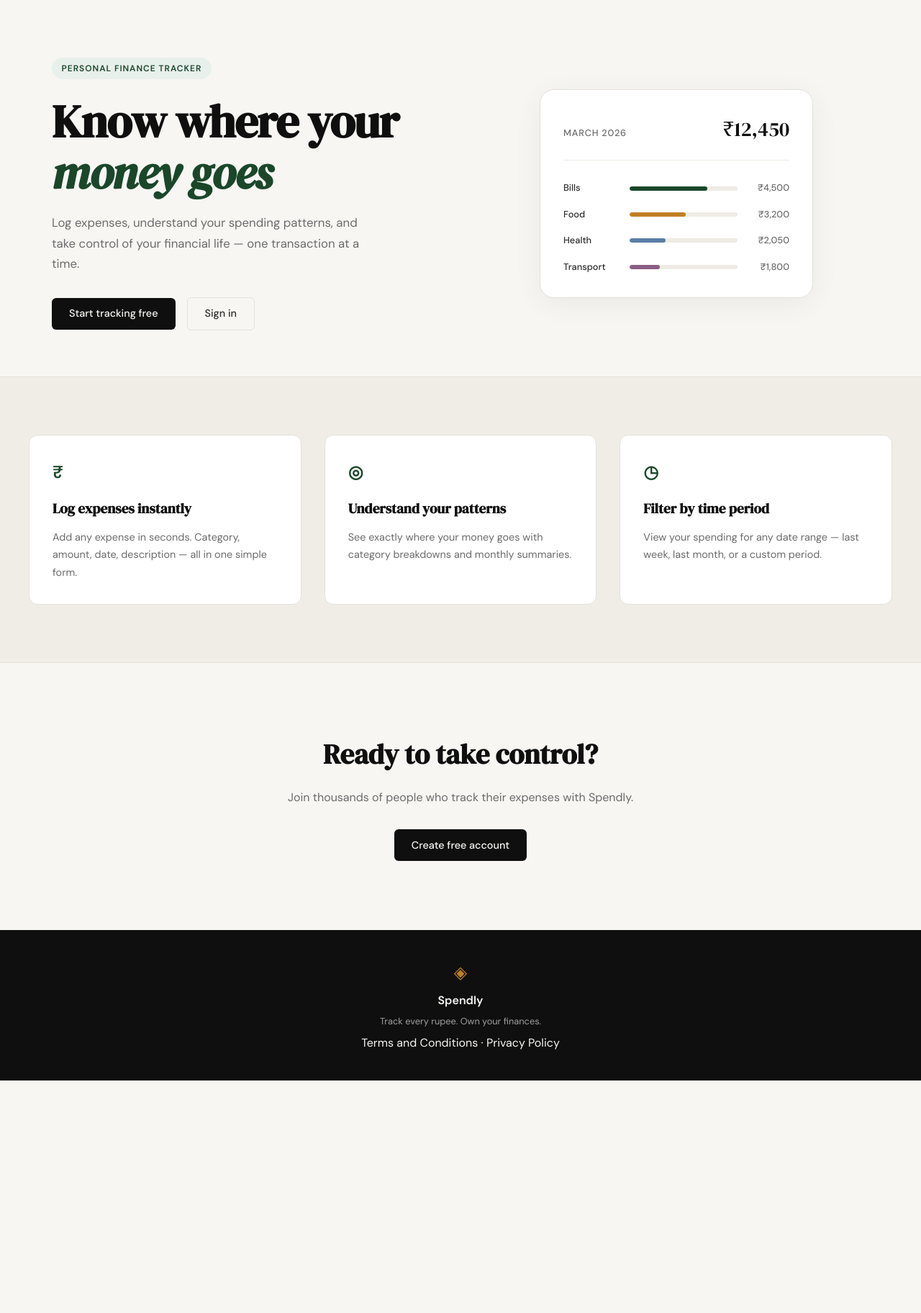
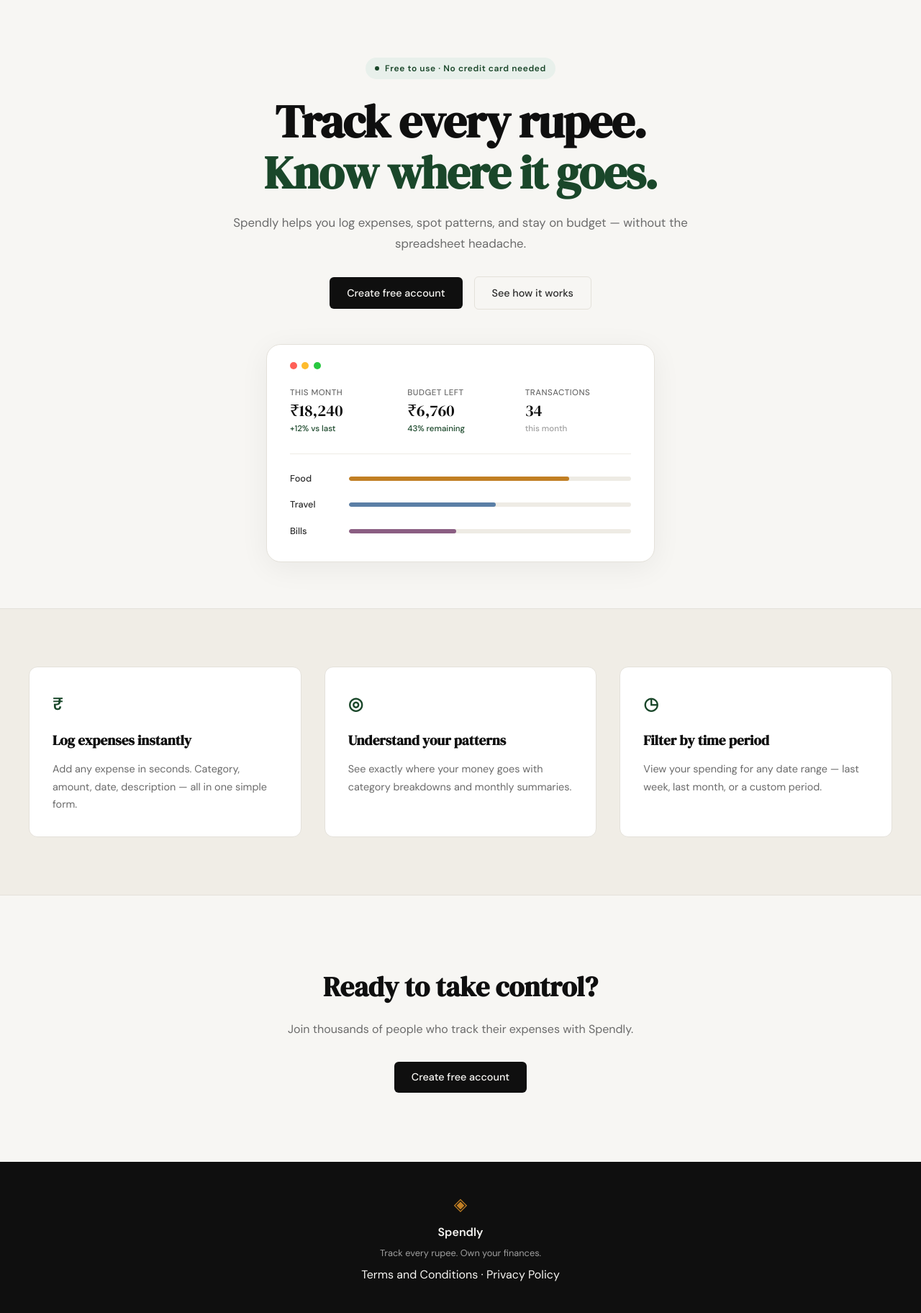
Before and after one commit to kushparuthi33/spendly, a Flask app: page / in a window 1280 px wide. Shown: the part 61-1885 px from the top of the page at 72% size. Before the commit the page ends 1562 px from the top, so only its background shows below. Run offline with Flask 3, Linux system fonts and the light colour scheme.

Commit message:
landing : redesign hero section to match mockup

```diff
--- a/app.py
+++ b/app.py
@@ -31,6 +31,11 @@
     return render_template("terms.html")
 
 
+@app.route("/privacy")
+def privacy():
+    return render_template("privacy.html")
+
+
 @app.route("/logout")
 def logout():
     return "Logout — coming in Step 3"
--- a/static/css/style.css
+++ b/static/css/style.css
@@ -125,25 +125,39 @@
 
 .hero {
     padding: 5rem 2rem 4rem;
-    display: grid;
-    grid-template-columns: 1fr 1fr;
-    gap: 4rem;
+    display: flex;
+    flex-direction: column;
     align-items: center;
+    text-align: center;
+    gap: 3rem;
     max-width: var(--max-width);
     margin: 0 auto;
 }
 
+.hero-text {
+    max-width: 640px;
+}
+
 .hero-badge {
-    display: inline-block;
+    display: inline-flex;
+    align-items: center;
+    gap: 0.5rem;
     background: var(--accent-light);
     color: var(--accent);
     font-size: 0.75rem;
     font-weight: 600;
-    letter-spacing: 0.08em;
-    text-transform: uppercase;
+    letter-spacing: 0.05em;
     padding: 0.35rem 0.85rem;
     border-radius: 999px;
     margin-bottom: 1.5rem;
+}
+
+.hero-badge-dot {
+    width: 6px;
+    height: 6px;
+    background: var(--accent);
+    border-radius: 50%;
+    flex-shrink: 0;
 }
 
 .hero-title {
@@ -155,8 +169,8 @@
     margin-bottom: 1.25rem;
 }
 
-.hero-title em {
-    font-style: italic;
+.hero-title-accent {
+    display: block;
     color: var(--accent);
 }
 
@@ -164,7 +178,6 @@
     font-size: 1.05rem;
     color: var(--ink-muted);
     line-height: 1.7;
-    max-width: 460px;
     margin-bottom: 2rem;
 }
 
@@ -172,6 +185,7 @@
     display: flex;
     gap: 1rem;
     align-items: center;
+    justify-content: center;
 }
 
 /* ------------------------------------------------------------------ */
@@ -181,46 +195,79 @@
 .hero-visual {
     display: flex;
     justify-content: center;
+    width: 100%;
 }
 
 .mock-card {
     background: var(--paper-card);
     border: 1px solid var(--border);
     border-radius: var(--radius-lg);
-    padding: 2rem;
+    padding: 1.5rem 2rem 2rem;
     width: 100%;
-    max-width: 380px;
+    max-width: 540px;
     box-shadow: 0 8px 40px rgba(0,0,0,0.06);
 }
 
-.mock-card-header {
+.mock-window-dots {
     display: flex;
-    justify-content: space-between;
-    align-items: baseline;
-    margin-bottom: 1.75rem;
-    padding-bottom: 1.25rem;
+    gap: 0.4rem;
+    margin-bottom: 1.5rem;
+}
+
+.dot {
+    width: 10px;
+    height: 10px;
+    border-radius: 50%;
+}
+
+.dot-red    { background: #ff5f57; }
+.dot-yellow { background: #febc2e; }
+.dot-green-win { background: #28c840; }
+
+.mock-stats {
+    display: grid;
+    grid-template-columns: repeat(3, 1fr);
+    gap: 1rem;
+    margin-bottom: 1.5rem;
+    padding-bottom: 1.5rem;
     border-bottom: 1px solid var(--border-soft);
 }
 
-.mock-label {
-    font-size: 0.8rem;
+.mock-stat {
+    display: flex;
+    flex-direction: column;
+    gap: 0.15rem;
+    text-align: left;
+}
+
+.mock-stat-label {
+    font-size: 0.72rem;
     font-weight: 500;
     color: var(--ink-muted);
     text-transform: uppercase;
-    letter-spacing: 0.06em;
+    letter-spacing: 0.04em;
 }
 
-.mock-total {
+.mock-stat-value {
     font-family: var(--font-display);
-    font-size: 1.75rem;
+    font-size: 1.4rem;
     color: var(--ink);
+    line-height: 1.2;
 }
+
+.mock-stat-sub {
+    font-size: 0.72rem;
+    font-weight: 500;
+}
+
+.mock-stat-sub.positive { color: var(--accent); }
+.mock-stat-sub.neutral  { color: var(--ink-faint); }
 
 .mock-bars { display: flex; flex-direction: column; gap: 1rem; }
 
 .mock-bar-row {
     display: grid;
-    grid-template-columns: 80px 1fr 60px;
+    grid-template-columns: 70px 1fr;
     align-items: center;
     gap: 0.75rem;
 }
@@ -229,6 +276,7 @@
     font-size: 0.8rem;
     font-weight: 500;
     color: var(--ink-soft);
+    text-align: left;
 }
 
 .mock-bar-track {
@@ -248,13 +296,6 @@
 .mock-bar-2 { background: var(--accent-2); }
 .mock-bar-3 { background: #5b7fa6; }
 .mock-bar-4 { background: #8b5e83; }
-
-.mock-amt {
-    font-size: 0.8rem;
-    font-weight: 500;
-    color: var(--ink-muted);
-    text-align: right;
-}
 
 /* ------------------------------------------------------------------ */
 /* Buttons                                                             */
@@ -567,15 +608,8 @@
 /* ------------------------------------------------------------------ */
 
 @media (max-width: 900px) {
-    .hero {
-        grid-template-columns: 1fr;
-        text-align: center;
-    }
-
-    .hero-subtitle { max-width: 100%; }
-    .hero-actions { justify-content: center; }
-    .hero-visual { display: none; }
-
+    .hero { padding: 3rem 1.5rem 2.5rem; gap: 2rem; }
+    .mock-stats { grid-template-columns: repeat(3, 1fr); }
     .features-inner { grid-template-columns: 1fr; }
 }
 
--- a/templates/base.html
+++ b/templates/base.html
@@ -34,7 +34,7 @@
             <span class="brand-icon">◈</span>
             <span class="footer-name">Spendly</span>
             <p class="footer-copy">Track every rupee. Own your finances.</p>
-            <p><a href="/terms">Terms and Conditions</a> · <a href="#">Privacy Policy</a></p>
+            <p><a href="/terms">Terms and Conditions</a> · <a href="/privacy">Privacy Policy</a></p>
         </div>
     </footer>
 
--- a/templates/landing.html
+++ b/templates/landing.html
@@ -5,56 +5,66 @@
 {% block content %}
 
 <section class="hero">
-    <div class="hero-inner">
-        <div class="hero-badge">Personal Finance Tracker</div>
+    <div class="hero-text">
+        <div class="hero-badge">
+            <span class="hero-badge-dot"></span>
+            Free to use · No credit card needed
+        </div>
         <h1 class="hero-title">
-            Know where your<br>
-            <em>money goes</em>
+            Track every rupee.<br>
+            <span class="hero-title-accent">Know where it goes.</span>
         </h1>
         <p class="hero-subtitle">
-            Log expenses, understand your spending patterns,
-            and take control of your financial life —
-            one transaction at a time.
+            Spendly helps you log expenses, spot patterns, and stay
+            on budget — without the spreadsheet headache.
         </p>
         <div class="hero-actions">
-            <a href="{{ url_for('register') }}" class="btn-primary">Start tracking free</a>
-            <a href="{{ url_for('login') }}" class="btn-ghost">Sign in</a>
+            <a href="{{ url_for('register') }}" class="btn-primary">Create free account</a>
+            <a href="#features" class="btn-ghost">See how it works</a>
         </div>
     </div>
     <div class="hero-visual">
         <div class="mock-card">
-            <div class="mock-card-header">
-                <span class="mock-label">March 2026</span>
-                <span class="mock-total">₹12,450</span>
+            <div class="mock-window-dots">
+                <span class="dot dot-red"></span>
+                <span class="dot dot-yellow"></span>
+                <span class="dot dot-green-win"></span>
+            </div>
+            <div class="mock-stats">
+                <div class="mock-stat">
+                    <span class="mock-stat-label">This month</span>
+                    <span class="mock-stat-value">₹18,240</span>
+                    <span class="mock-stat-sub positive">+12% vs last</span>
+                </div>
+                <div class="mock-stat">
+                    <span class="mock-stat-label">Budget left</span>
+                    <span class="mock-stat-value">₹6,760</span>
+                    <span class="mock-stat-sub positive">43% remaining</span>
+                </div>
+                <div class="mock-stat">
+                    <span class="mock-stat-label">Transactions</span>
+                    <span class="mock-stat-value">34</span>
+                    <span class="mock-stat-sub neutral">this month</span>
+                </div>
             </div>
             <div class="mock-bars">
                 <div class="mock-bar-row">
+                    <span class="mock-cat">Food</span>
+                    <div class="mock-bar-track">
+                        <div class="mock-bar mock-bar-2" style="width: 78%"></div>
+                    </div>
+                </div>
+                <div class="mock-bar-row">
+                    <span class="mock-cat">Travel</span>
+                    <div class="mock-bar-track">
+                        <div class="mock-bar mock-bar-3" style="width: 52%"></div>
+                    </div>
+                </div>
+                <div class="mock-bar-row">
                     <span class="mock-cat">Bills</span>
                     <div class="mock-bar-track">
-                        <div class="mock-bar" style="width: 72%"></div>
+                        <div class="mock-bar mock-bar-4" style="width: 38%"></div>
                     </div>
-                    <span class="mock-amt">₹4,500</span>
-                </div>
-                <div class="mock-bar-row">
-                    <span class="mock-cat">Food</span>
-                    <div class="mock-bar-track">
-                        <div class="mock-bar mock-bar-2" style="width: 52%"></div>
-                    </div>
-                    <span class="mock-amt">₹3,200</span>
-                </div>
-                <div class="mock-bar-row">
-                    <span class="mock-cat">Health</span>
-                    <div class="mock-bar-track">
-                        <div class="mock-bar mock-bar-3" style="width: 33%"></div>
-                    </div>
-                    <span class="mock-amt">₹2,050</span>
-                </div>
-                <div class="mock-bar-row">
-                    <span class="mock-cat">Transport</span>
-                    <div class="mock-bar-track">
-                        <div class="mock-bar mock-bar-4" style="width: 28%"></div>
-                    </div>
-                    <span class="mock-amt">₹1,800</span>
                 </div>
             </div>
         </div>
```
Also changed, not shown: templates/privacy.html (added, +47 -0 lines).
